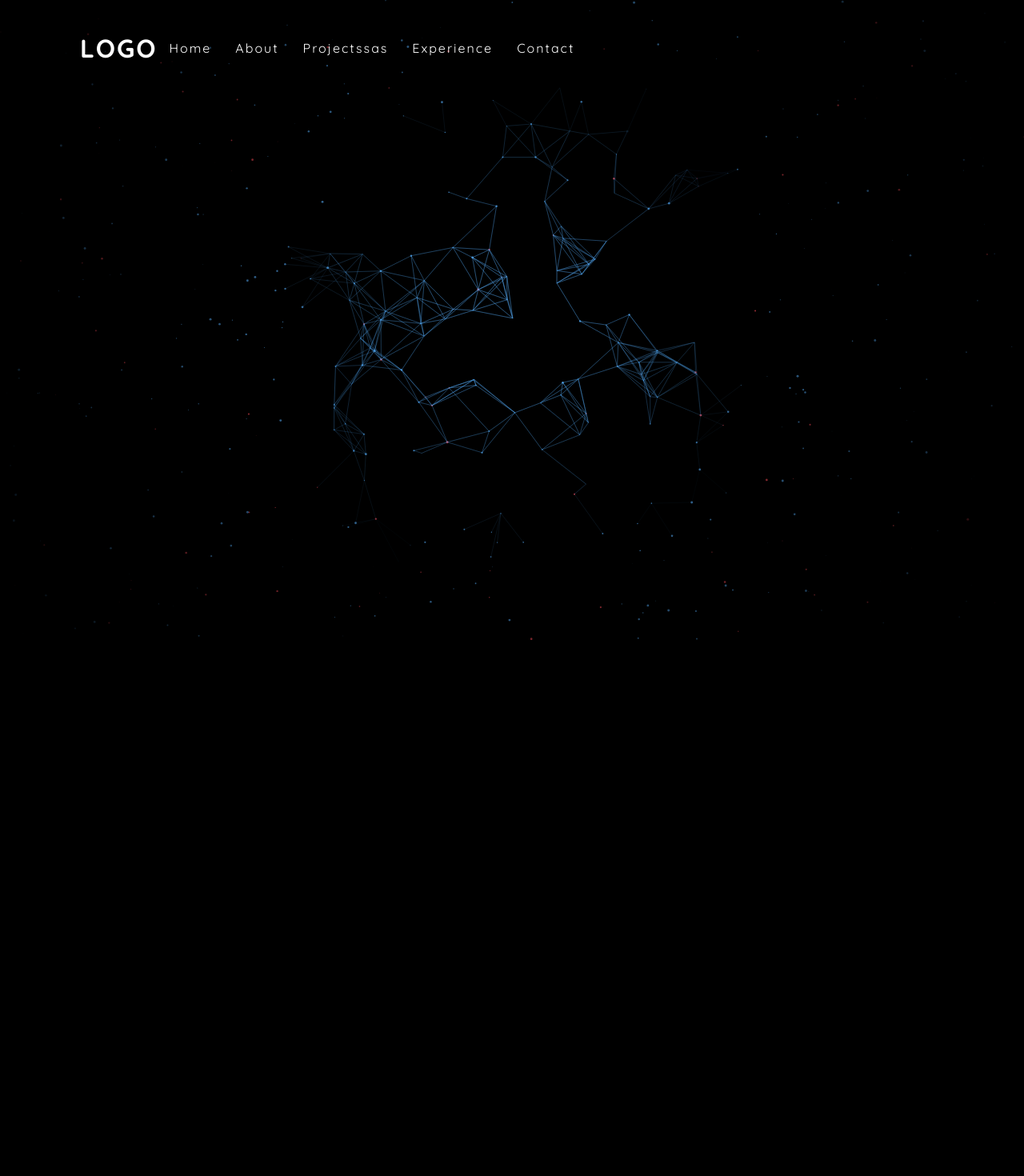
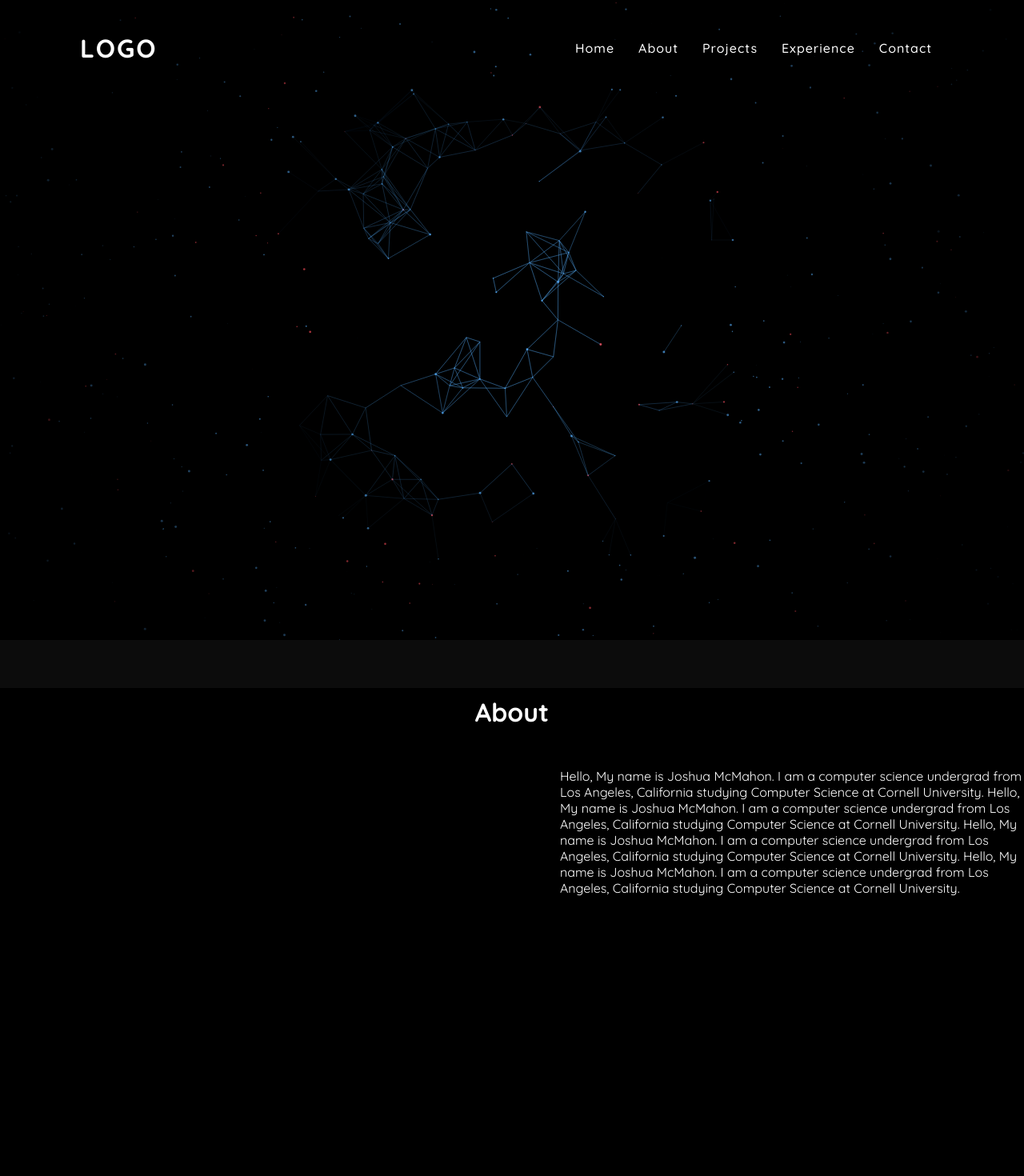
Before and after one commit to mcmahonjosh/reactPortfolioWebsite, a React (Create React App) app: page / in a window 1280 px wide. Shown: the top 1470 px of the page at 80% size. Before the commit the page ends 800 px from the top, so only its background shows below. Built offline with nearby package versions, Linux system fonts and the light colour scheme; data requests are answered from the project's data file.

Commit message:
Created all pages and fixed many style buggs

```diff
--- a/package.json
+++ b/package.json
@@ -1,7 +1,7 @@
 {
   "name": "joshuamcmahonwebsite",
   "version": "0.1.0",
-  "homepage": "https://mcmahonjosh.github.io/reactPortfolioWebsite",
+  "homepage": "https://mcmahonjosh.github.io/reactPortfolioWebsite/",
   "private": true,
   "dependencies": {
     "@testing-library/jest-dom": "^5.17.0",
--- a/src/AboutPage.js
+++ b/src/AboutPage.js
@@ -1,24 +1,30 @@
 import { useState, useEffect} from 'react';
-import canvasDots from './animation';
+import BlogList from './BlogList';
+import useFetch from './useFetch';
 
-var counter = 0;
+//var counter = 0;
 
 const AboutPage = () => {
 
 
 
-    useEffect(() => {
-        if (counter != 0) {
-            canvasDots(); //counter fixed studid glitch caused by calling canvasDots() twice
-        }
-        counter++;
-      }, []); // Ensure it only runs once after initial render
-
 
     return (
-    <div className="canvas">
-        <canvas className="connecting-dots"></canvas>
-      </div>
+        <div className="aboutPage">
+
+            <h1 className="slideheaders">About</h1>
+            <body className="slidebody">
+                Hello, My name is Joshua McMahon. I am a computer science undergrad from Los Angeles, California studying Computer Science
+                at Cornell University.
+                Hello, My name is Joshua McMahon. I am a computer science undergrad from Los Angeles, California studying Computer Science
+                at Cornell University.
+                Hello, My name is Joshua McMahon. I am a computer science undergrad from Los Angeles, California studying Computer Science
+                at Cornell University.
+                Hello, My name is Joshua McMahon. I am a computer science undergrad from Los Angeles, California studying Computer Science
+                at Cornell University.
+            </body>
+
+        </div>
     );
 }
 
--- a/src/App.js
+++ b/src/App.js
@@ -4,6 +4,9 @@ import { BrowserRouter as Router , Route, Switch } from 'react-router-dom';
 import Create from './Create';
 import BlogDetails from './BlogDetails';
 import AboutPage from './AboutPage';
+import ProjectPage from './ProjectPage';
+import ExperiencePage from './ExperiencePage';
+import ContactPage from './ContactPage';
 
 //honestly don't understand why the nabnar is in the about home page but it just is
 
@@ -12,7 +15,7 @@ function App() {
 
 
   return (
-    <Router basename="/reactPortfolioWebsite">
+    <Router basename="/reactPortfolioWebsite/">
       <div className = "container">
         <div className="App">
 
@@ -20,12 +23,23 @@ function App() {
           <div className="content">
             <Switch>
               <Route exact path="/">
-              <div className= "slides slide1">
+              <div className="firstpage">
                 <Navbar />
-                <AboutPage />
-              </div>
-              <div className= "slides slide2">
-                <Home />
+                <div className = "slides slide1">
+                <Home className="Home" />
+                </div>
+                <div className = "slides slide2">
+                <AboutPage className="AboutPage"/>
+                </div>
+                <div className = "slides slide3">
+                <ProjectPage className="ProjectPage"/>
+                </div>
+                <div className = "slides slide4">
+                <ExperiencePage className="ExperiencePage"/>
+                </div>
+                <div className = "slides slide5">
+                <ContactPage className="ContactPage"/>
+                </div>
               </div>
               </Route>
               <Route path="/create">
--- /dev/null
+++ b/src/ContactPage.js
@@ -0,0 +1,19 @@
+
+//var counter = 0;
+
+const ContactPage = () => {
+
+
+    return (
+        <div className="contactPage">
+
+            <h1 className="slideheaders">Contact</h1>
+            <body className="slidebody">
+                This is the contact page
+            </body>
+
+        </div>
+    );
+}
+
+export default ContactPage;
--- /dev/null
+++ b/src/ExperiencePage.js
@@ -0,0 +1,19 @@
+
+//var counter = 0;
+
+const ExperiencePage = () => {
+
+
+    return (
+        <div className="experiencePage">
+
+            <h1 className="slideheaders">Experience</h1>
+            <body className="slidebody">
+                This is the experience page
+            </body>
+
+        </div>
+    );
+}
+
+export default ExperiencePage;
--- a/src/Home.js
+++ b/src/Home.js
@@ -1,27 +1,25 @@
 import { useState, useEffect} from 'react';
-import BlogList from './BlogList';
-import useFetch from './useFetch';
-
+import canvasDots from './animation';
 
 
 const Home = () => {
 
 
 
-    const { data: blogs, isLoading, error} = useFetch('http://localhost:8000/blogs');
+
+    useEffect(() => {
+        //    if () {
+                canvasDots(); //counter fixed studid glitch caused by calling canvasDots() twice
+        //    }
+          //  counter++;
+          }, []); // Ensure it only runs once after initial render
 
 
-    return (
-        <div className="home">
-
-
-            { error && <div>{ error }</div>}
-            { isLoading && <div>Loading...</div>}
-            {blogs && <BlogList blogs={ blogs } title = "All Blogs!" />}
-
-
-        </div>
-    );
+        return (
+        <div className="canvas">
+            <canvas className="connecting-dots"></canvas>
+          </div>
+        );
 }
 
 export default Home;
--- a/src/Navbar.js
+++ b/src/Navbar.js
@@ -27,7 +27,7 @@ const Navbar = () => {
                 <ul>
                     <li><a href="#">Home</a></li>
                     <li><a href="#">About</a></li>
-                    <li><a href="#">Projectssas</a></li>
+                    <li><a href="#">Projects</a></li>
                     <li><a href="#">Experience</a></li>
                     <li><a href="#">Contact</a></li>
                 </ul>
--- /dev/null
+++ b/src/ProjectPage.js
@@ -0,0 +1,19 @@
+
+//var counter = 0;
+
+const ProjectPage = () => {
+
+
+    return (
+        <div className="projectPage">
+
+            <h1 className="slideheaders">Projects</h1>
+            <body className="slidebody">
+                This is the project page
+            </body>
+
+        </div>
+    );
+}
+
+export default ProjectPage;
--- a/src/index.css
+++ b/src/index.css
@@ -1,21 +1,25 @@
+/* Import Google Fonts */
 @import url('https://fonts.googleapis.com/css2?family=Quicksand:wght@300;400;500;600;700&display=swap');
 
-/* base styles */
+/* Base styles */
 * {
   margin: 0;
   padding: 0;
-  font-family: "Quicksand";
-  color: #333;
+  box-sizing: border-box; /* Ensure padding and border are included in element's total width and height */
+  font-family: "Quicksand", sans-serif; /* Use Quicksand font for all elements */
+  color: white; /* Default text color */
 }
-.navbar {
-  background: #000;
-  min-height: 200vh;
+
+body {
+  background: rgb(12, 12, 12); /* Black background */
 }
+
+/* Header styles */
 header {
   position: fixed;
   top: 0;
   left: 0;
-  width: 100;
+  width: 100%;
   display: flex;
   justify-content: space-between;
   align-items: center;
@@ -25,78 +29,96 @@ header {
 
 }
 
+
+
+
 header .logo {
-  position: relative;
   font-weight: 700;
   color: #fff;
   text-decoration: none;
-  font-size: 2em;
+  font-size: 2em; /* Adjust logo font size */
   text-transform: uppercase;
   letter-spacing: 2px;
   transition: 0.6s;
 }
 
 header ul {
-  position: relative;
   display: flex;
-  justify-content: center;
-  align-items: center;
+  list-style-type: none; /* Remove default list style */
+  margin-left: auto;
 }
 
 header ul li {
-  position: relative;
-  list-style: none;
-
+  margin: 0 15px;
 }
 
 header ul li a {
-  position: relative;
-  margin: 0 15px;
   text-decoration: none;
   color: #fff;
-  letter-spacing: 2px;
-  font-weight: 500px;
-  transition: 0.6s;
+  font-weight: 500;
+  letter-spacing: 1px;
+  transition: 0.3s;
 }
 
-header.sticky
-{
-  padding: 5px 100px;
-  background: #fff;
+header ul li a:hover {
+  color: lightblue; /* Hover color */
 }
 
+header.sticky {
+  padding: 10px 100px; /* Adjust sticky header padding */
+  background: #fff; /* Sticky header background color */
+}
+
+/* Main container styles */
+.container {
+  width: 100%;
+  height: 100%;
+  overflow-y: auto; /* Enable vertical scrolling */
+  padding: 0;
+}
+
+/* Content area */
 .content {
-  margin: 0px auto;
+  margin: 0 auto;
   padding: 0px;
 }
 
-/* blog previews / list */
+/* First page container */
+.firstpage {
+  min-height: 100vh; /* Minimum height of viewport */
+  display: flex;
+  flex-direction: column;
+  align-items: center;
+  justify-content: center;
+  padding: 0px;
+  overflow-y: auto; /* Enable scrolling if content exceeds viewport */
+}
+
+/* Blog previews */
 .blog-preview {
   padding: 10px 16px;
   margin: 20px 0;
-  border-bottom: 1px solid #fafafa;
+  border-bottom: 1px solid #fafafa; /* Light border color */
 }
+
 .blog-preview:hover {
-  box-shadow: 1px 3px 5px rgba(0,0,0,0.1);
+  box-shadow: 1px 3px 5px rgba(0, 0, 0, 0.1); /* Box shadow on hover */
 }
+
 .blog-preview h2 {
   font-size: 20px;
-  color: #451aa9;
+  color: #451aa9; /* Blog title color */
   margin-bottom: 8px;
 }
 
-
-body {
-  background: #000000;
-}
-
-.blog-preview a{
+.blog-preview a {
   text-decoration: none;
 }
 
+/* Blog details */
 .blog-details h2 {
   font-size: 20px;
-  color: #f1356d;
+  color: #f1356d; /* Blog detail title color */
   margin-bottom: 10px;
 }
 
@@ -104,44 +126,81 @@ body {
   margin: 20px 0;
 }
 
-
-/* slides styling and enabling the ability to scroll */
-.container{
-  width: 100vw;
-  height: 100vh;
-  overflow-y: scroll;
-  padding: 0;
-
-}
-/* following to items are to hide the scroll bar while still keeping its functionality */
-div::-webkit-scrollbar {
-  display: none; /* for Chrome, Safari, and Opera */
-}
-div {
-  -ms-overflow-style: none; /* for Internet Explorer, Edge */
-  scrollbar-width: none; /* for Firefox */
-  overflow-y: scroll;
-}
-.slides{
-  width:  100vw;
-  height: 100vh;
-  /* display: flex;
-  align-items: center;
-  justify-content: center; */
-  /*text-align: center;*/
-  /*gap: 50px; */
+/* Slides container */
+.slides {
+  width: 100%;
+  height: 100vh; /* Full viewport height */
+  display: flex;
+  justify-content: center;
+  gap: 50px; /* Gap between slides */
   color: #fff;
   scroll-snap-align: start;
   position: relative;
-
+  background-color: white;
 }
 
 .slides canvas {
-  position: relative; /* Position the canvas within the slide */
-  top: 0; /* Align the canvas to the top of the slide */
-  left: 0; /*Align the canvas to the left of the slide */
-  width: 100vw; /* Set canvas width to fill the entire width of the slide */
-  height: 100vh; /* Set canvas height to fill the entire height of the slide */
-  z-index: 999; /* Ensure the canvas is behind other content */
+  position: relative;
+  top: 0;
+  left: 0;
+  width: 100%;
+  height: 100%;
+  z-index: 999; /* Ensure canvas is behind other content */
   padding: 0;
 }
+
+/* Hide scrollbars while retaining functionality */
+.container::-webkit-scrollbar {
+  display: none; /* For Chrome, Safari, and Opera */
+}
+
+.container {
+  -ms-overflow-style: none; /* For Internet Explorer and Edge */
+  scrollbar-width: none; /* For Firefox */
+}
+
+
+.AboutPage {
+  margin-top: auto; /* Anchor Home component to the bottom of AboutPage */
+}
+
+.ProjectPage {
+  margin-top: auto; /* Anchor Home component to the bottom of AboutPage */
+}
+
+header.sticky .logo,
+header.sticky ul li a
+{
+  color: #000;
+}
+
+.slideheaders {
+  color: white;
+  margin-top: 10px;
+  position: relative;
+  top: 0;
+  text-align: center;
+}
+
+.slide2{
+  background-color: black;
+  margin-top: 60px;
+}
+.slidebody {
+  background-color: transparent;
+  position: relative;
+  margin-top: 50px;
+  margin-left: 700px;
+}
+.slide3 {
+  background-color: black;
+  margin-top: 60px;
+}
+.slide4 {
+  background-color: black;
+  margin-top: 60px;
+}
+.slide5 {
+  background-color: black;
+  margin-top: 60px;
+}
```
Also changed, not shown: src/main.scss (line endings or trailing spaces).
